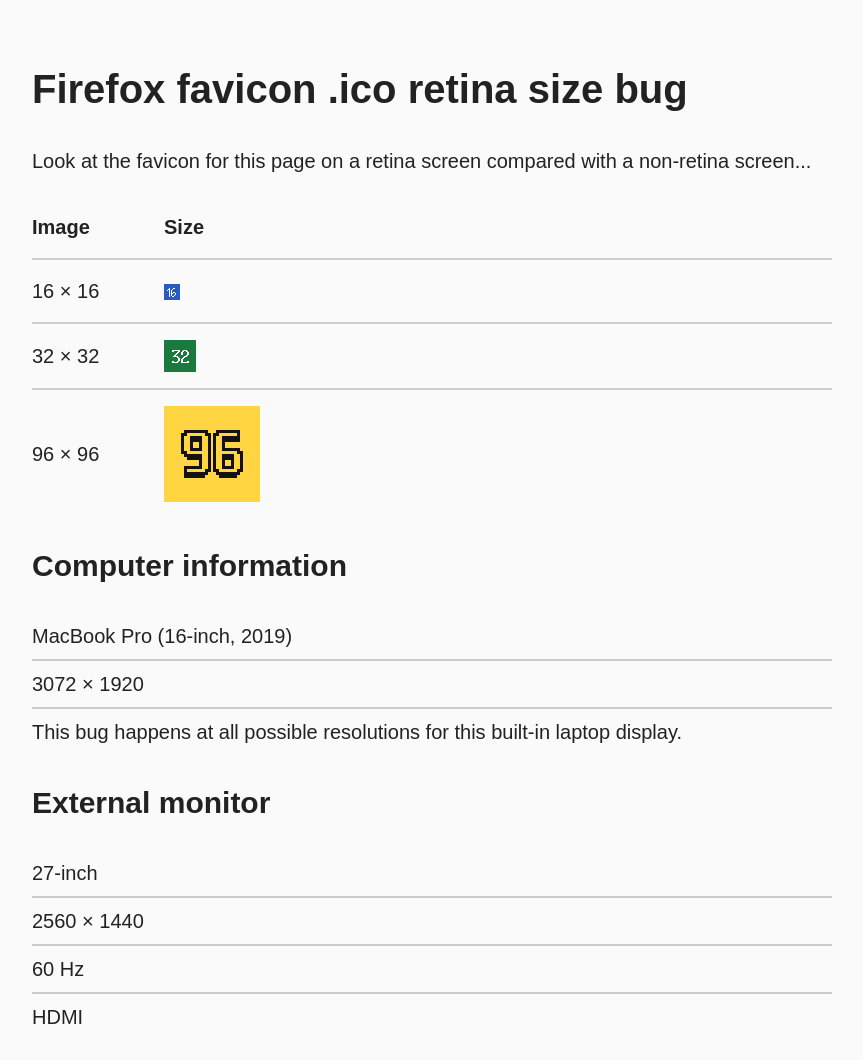
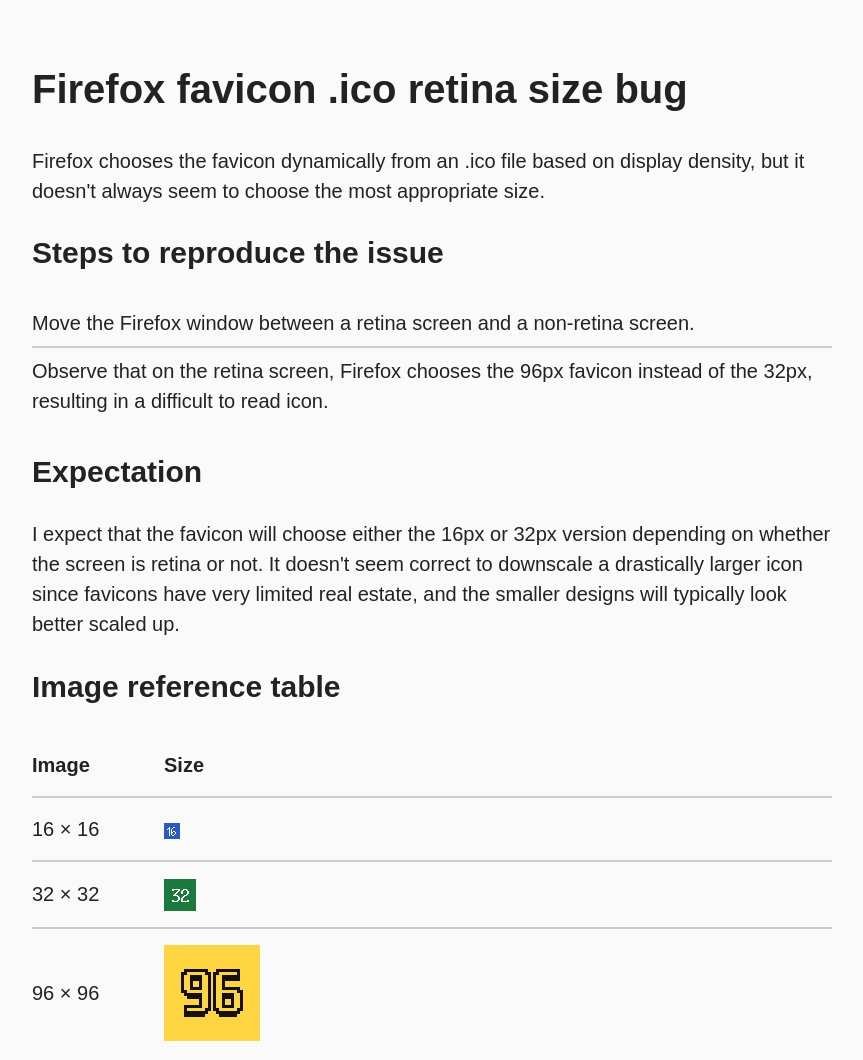
Before and after one commit to wavebeem/firefox-favicon-ico-size-bug-retina, a plain HTML site: page src/index.html in a window 1280 px wide. Shown: the top 1060 px of the page, without its empty margins (208-1071 px from the left). Drawn offline with Linux system fonts and the light colour scheme.

Commit message:
more information

```diff
--- a/src/index.html
+++ b/src/index.html
@@ -10,10 +10,33 @@
   </head>
   <body>
     <h1>Firefox favicon .ico retina size bug</h1>
+
     <p>
-      Look at the favicon for this page on a retina screen compared with a
-      non-retina screen...
+      Firefox chooses the favicon dynamically from an .ico file based on display
+      density, but it doesn't always seem to choose the most appropriate size.
     </p>
+
+    <h2>Steps to reproduce the issue</h2>
+    <ul>
+      <li>
+        Move the Firefox window between a retina screen and a non-retina screen.
+      </li>
+
+      <li>
+        Observe that on the retina screen, Firefox chooses the 96px favicon
+        instead of the 32px, resulting in a difficult to read icon.
+      </li>
+    </ul>
+
+    <h2>Expectation</h2>
+    <p>
+      I expect that the favicon will choose either the 16px or 32px version
+      depending on whether the screen is retina or not. It doesn't seem correct
+      to downscale a drastically larger icon since favicons have very limited
+      real estate, and the smaller designs will typically look better scaled up.
+    </p>
+
+    <h2>Image reference table</h2>
     <table>
       <thead>
         <tr>
```
Also changed, not shown: 1 other file.
